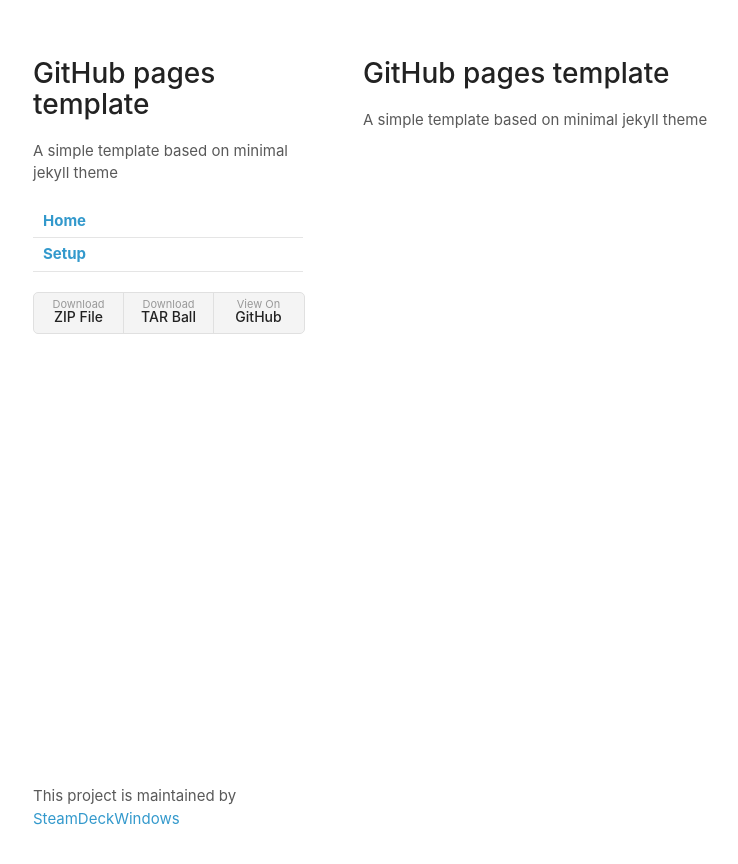
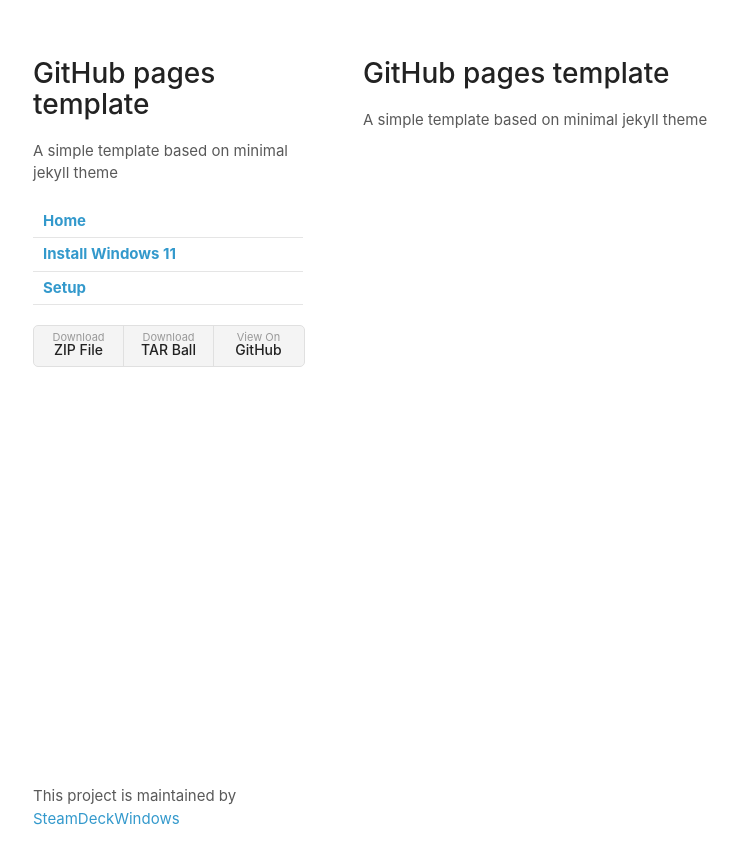
Before and after one commit to SteamDeckWindows/Steam-Deck-Windows, a Jekyll site: the page built from docs/index.md, in a window 1280 px wide. Shown: the top 864 px of the page, without its empty margins (67-805 px from the left). Built offline with Jekyll 4.4.1, drawn with Linux system fonts in a browser that asks for light colours; our own code applies the rules of GitHub Pages for plain Markdown files.

Commit message:
Update _config.yml

```diff
--- a/docs/_config.yml
+++ b/docs/_config.yml
@@ -5,5 +5,7 @@
 navigation:
   - title: Home
     url: /
+  - title: Install Windows 11
+    url: install-windows-11
   - title: Setup
     url: setup
```
